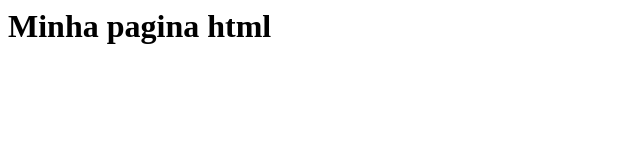
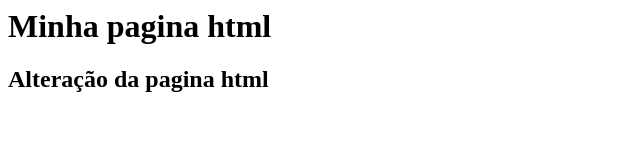
Before and after one commit to PauloTolesano/gama-no-github, a plain HTML site: page index.html in a window 1280 px wide. Shown: the whole page, without its empty margins (0-640 px from the left). Drawn offline with Linux system fonts and the light colour scheme.

Commit message:
arquivo index.html atualizado novamente

```diff
--- a/index.html
+++ b/index.html
@@ -1,5 +1,6 @@
 <html>
     <body>
         <h1>Minha pagina html</h1>
+        <h2>Alteração da pagina html</h2>
     </body>
 </html>
```
